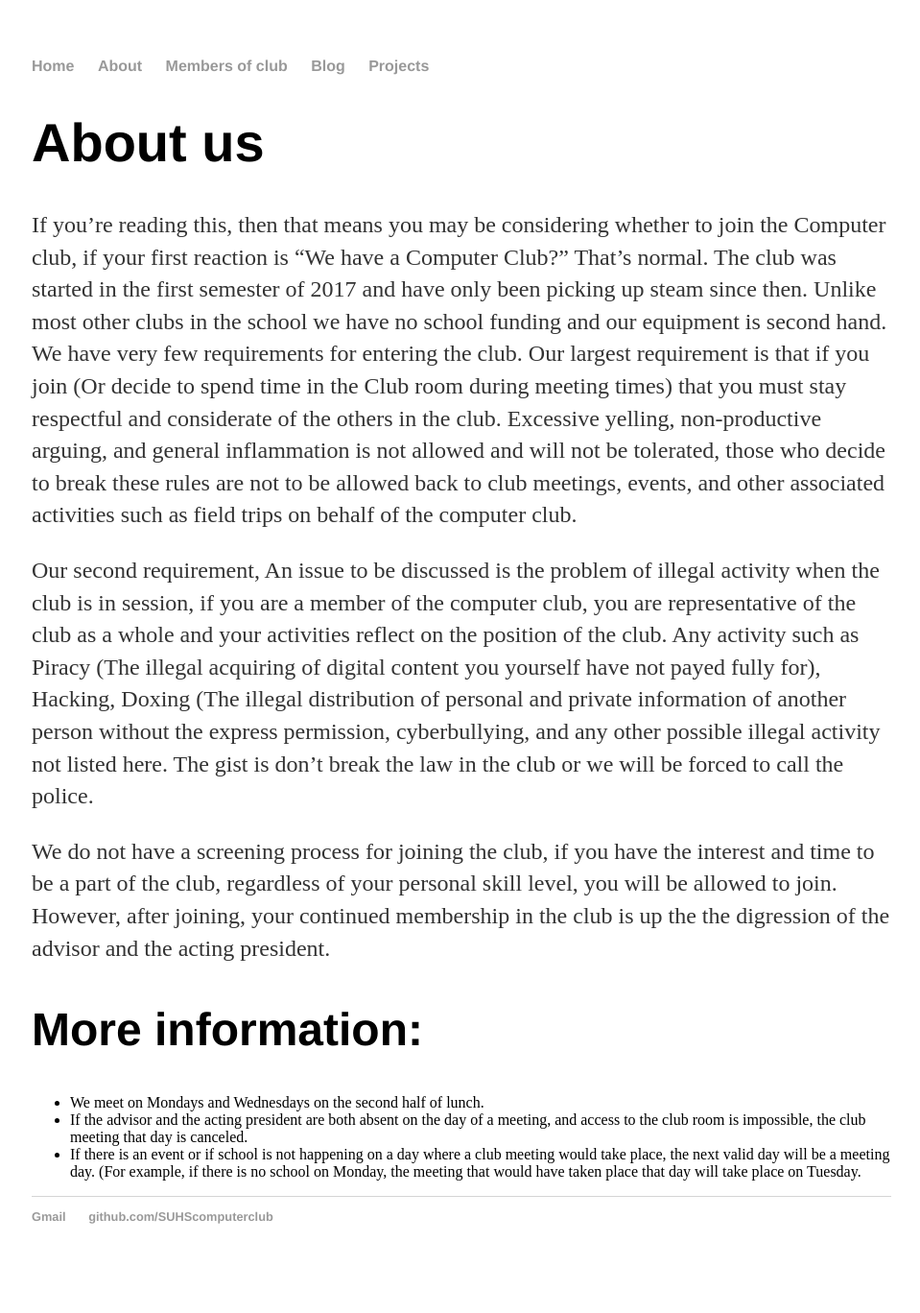
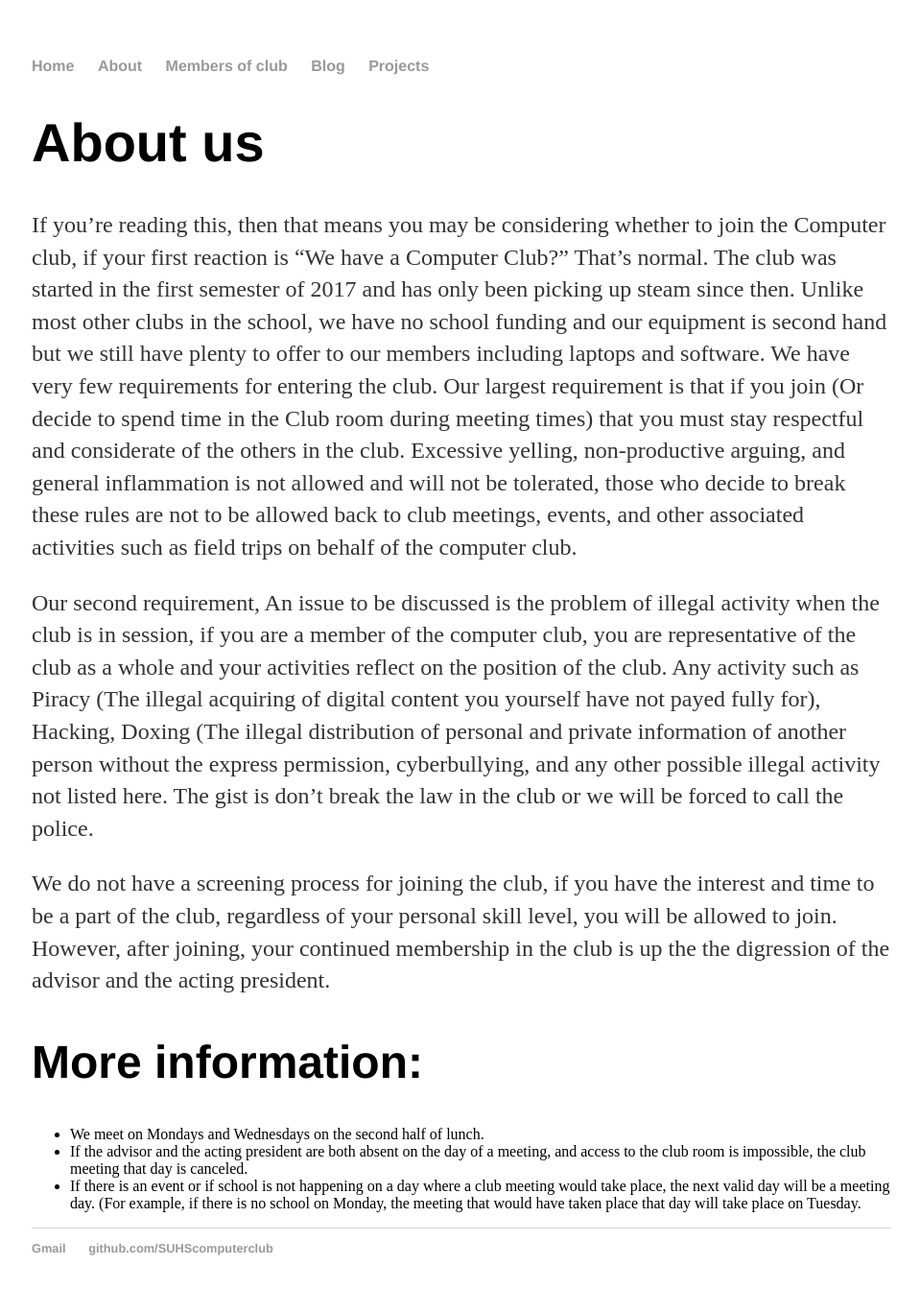
Before and after one commit to SUHScomputerclub/SUHScomputerclub.github.io, a Jekyll site: the page built from about/index.html, in a window 1280 px wide. Shown: the whole page at 96% size, without its empty margins (159-1118 px from the left). Built offline with Jekyll 4.4.1, drawn with Linux system fonts in a browser that asks for light colours; before the commit the page ends 1335 px from its top, so only the background shows below that.

Commit message:
grammer changes

```diff
--- a/about/index.html
+++ b/about/index.html
@@ -4,7 +4,7 @@ title: About us
 ---
 	<h1>{{ page.title }}</h1>
 
-	<p>If you’re reading this, then that means you may be considering whether to join the Computer club, if your first reaction is “We have a Computer Club?” That’s normal. The club was started in the first semester of 2017 and have only been picking up steam since then. Unlike most other clubs in the school we have no school funding and our equipment is second hand. We have very few requirements for entering the club. Our largest requirement is that if you join (Or decide to spend time in the Club room during meeting times) that you must stay respectful and considerate of the others in the club. Excessive yelling, non-productive arguing, and general inflammation is not allowed and will not be tolerated, those who decide to break these rules are not to be allowed back to club meetings, events, and other associated activities such as field trips on behalf of the computer club.</p>
+	<p>If you’re reading this, then that means you may be considering whether to join the Computer club, if your first reaction is “We have a Computer Club?” That’s normal. The club was started in the first semester of 2017 and has only been picking up steam since then. Unlike most other clubs in the school, we have no school funding and our equipment is second hand but we still have plenty to offer to our members including laptops and software. We have very few requirements for entering the club. Our largest requirement is that if you join (Or decide to spend time in the Club room during meeting times) that you must stay respectful and considerate of the others in the club. Excessive yelling, non-productive arguing, and general inflammation is not allowed and will not be tolerated, those who decide to break these rules are not to be allowed back to club meetings, events, and other associated activities such as field trips on behalf of the computer club.</p>
 
 	<p>Our second requirement, An issue to be discussed is the problem of illegal activity when the club is in session, if you are a member of the computer club, you are representative of the club as a whole and your activities reflect on the position of the club. Any activity such as Piracy (The illegal acquiring of digital content you yourself have not payed fully for), Hacking, Doxing (The illegal distribution of personal and private information of another person without the express permission, cyberbullying, and any other possible illegal activity not listed here. The gist is don’t break the law in the club or we will be forced to call the police.</p>
 
```
